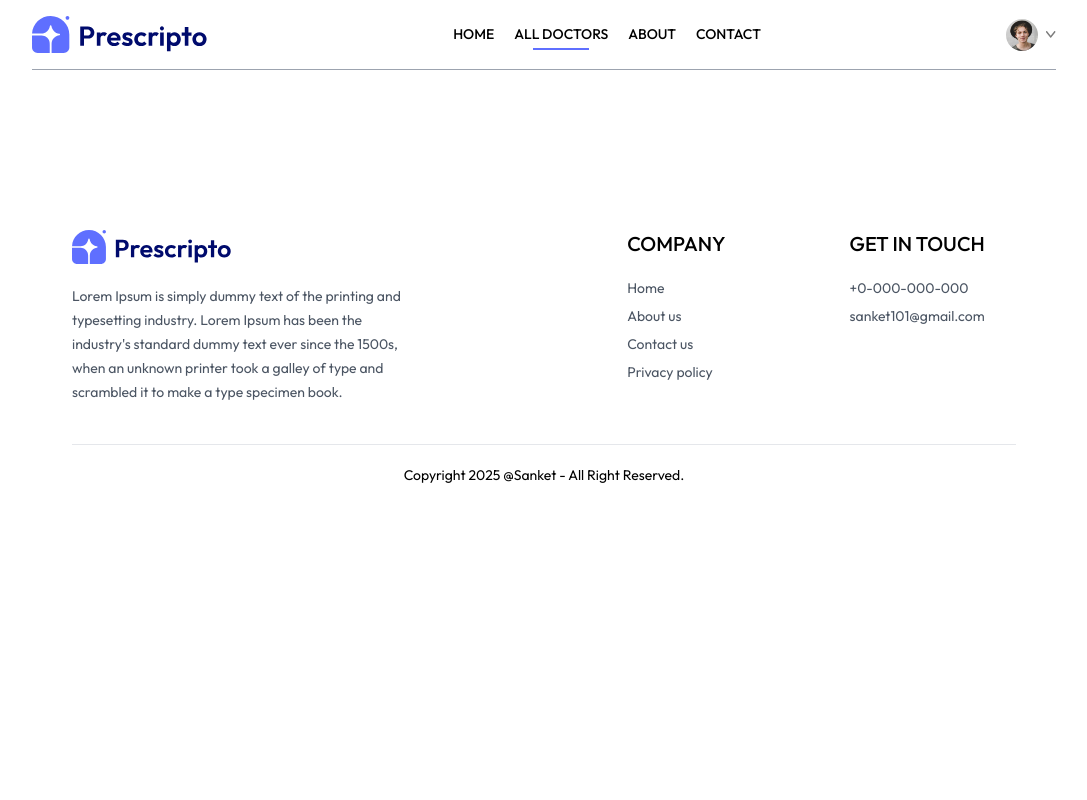
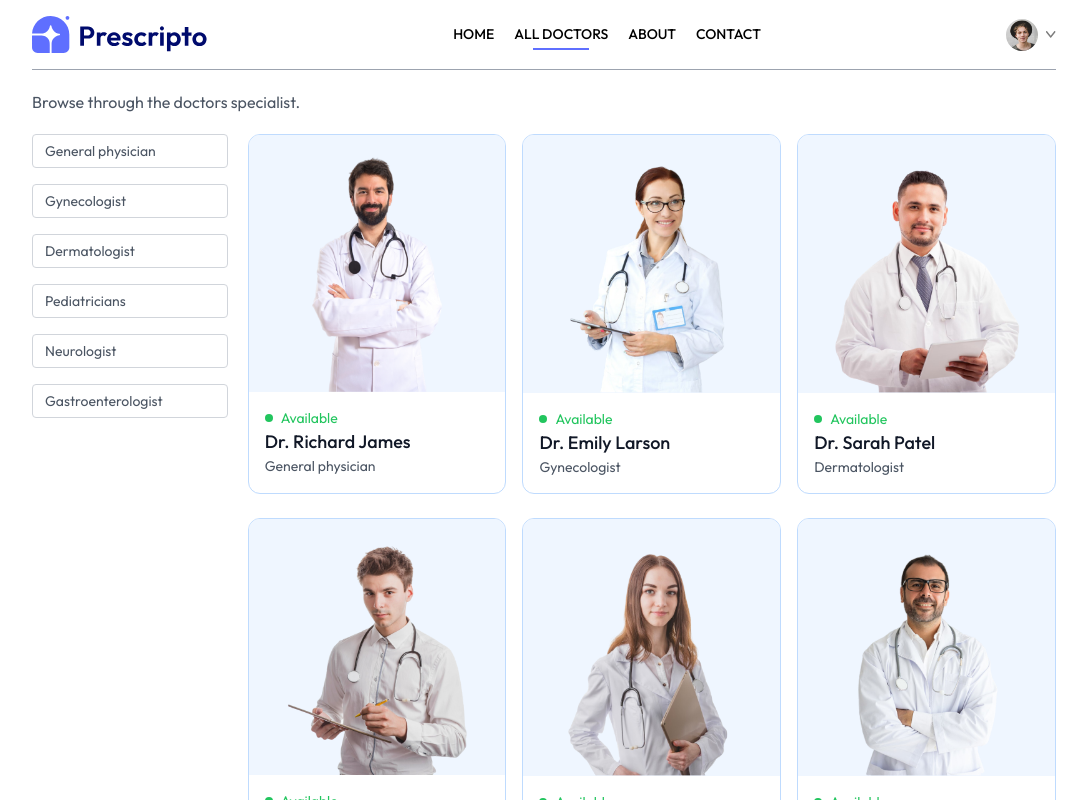
Before and after one commit to Sanket01-debug/Prescripto, a React (Vite) app in the folder frontend/: page /doctors in a window 1280 px wide. Shown: the top 800 px of the page, without its empty margins (96-1183 px from the left). Built offline with nearby package versions, Linux system fonts and the light colour scheme.

Commit message:
Enhance Doctors page with filtering and navigation for specialties

```diff
--- a/frontend/src/pages/Doctors.jsx
+++ b/frontend/src/pages/Doctors.jsx
@@ -1,15 +1,56 @@
-import React from 'react'
-import { useParams } from 'react-router-dom'
+import React, { useContext, useEffect, useState } from 'react'
+import { useNavigate, useParams } from 'react-router-dom'
+import { AppContext } from '../context/AppContext'
 
 const Doctors = () => {
 
   const { speciality } = useParams()
+  const[filterDoc, setFilterDoc] = useState([])
+  const navigate = useNavigate()
 
-  console.log(speciality)
+  const { doctors } = useContext(AppContext)
+
+  const applyFilter = () => {
+    if(speciality){
+      setFilterDoc(doctors.filter(doc => doc.speciality === speciality))
+    }else{
+      setFilterDoc(doctors)
+    }
+  }
+
+  useEffect(()=>{
+    applyFilter()
+  },[doctors, speciality])
 
   return (
     <div>
-
+      <p className='text-gray-600'>Browse through the doctors specialist.</p>
+      <div className='flex flex-col sm:flex-row items-start gap-5 mt-5'>
+        <div className='flex flex-col gap-4 text-sm text-gray-600'>
+          <p onClick={()=> speciality === 'General physician'? navigate('/doctors'): navigate('/doctors/General physician')} className={`w-[94w] sm:w-auto pl-3 py-1.5 pr-16 border border-gray-300 rounded transition-all cursor-pointer`}>General physician</p>
+          <p onClick={()=> speciality === 'Gynecologist'? navigate('/doctors'): navigate('/doctors/Gynecologist')} className={`w-[94w] sm:w-auto pl-3 py-1.5 pr-16 border border-gray-300 rounded transition-all cursor-pointer`}>Gynecologist</p>
+          <p onClick={()=> speciality === 'Dermatologist'? navigate('/doctors'): navigate('/doctors/Dermatologist')} className={`w-[94w] sm:w-auto pl-3 py-1.5 pr-16 border border-gray-300 rounded transition-all cursor-pointer`}>Dermatologist</p>
+          <p onClick={()=> speciality === 'Pediatricians'? navigate('/doctors'): navigate('/doctors/Pediatricians')} className={`w-[94w] sm:w-auto pl-3 py-1.5 pr-16 border border-gray-300 rounded transition-all cursor-pointer`}>Pediatricians</p>
+          <p onClick={()=> speciality === 'Neurologist'? navigate('/doctors'): navigate('/doctors/Neurologist')} className={`w-[94w] sm:w-auto pl-3 py-1.5 pr-16 border border-gray-300 rounded transition-all cursor-pointer`}>Neurologist</p>
+          <p onClick={()=> speciality === 'Gastroenterologist'? navigate('/doctors'): navigate('/doctors/Gastroenterologist')} className={`w-[94w] sm:w-auto pl-3 py-1.5 pr-16 border border-gray-300 rounded transition-all cursor-pointer`}>Gastroenterologist</p>
+        </div>
+        <div className='w-full grid grid-cols-auto gap-4 gap-y-6'>
+          {
+            filterDoc.map((item, index)=>(
+            <div onClick={()=>navigate(`/appointment/${item._id}`)} className='border border-blue-200 rounded-xl overflow-hidden cursor-pointer hover:translate-y-[-10px] transition-all duration-500' key={index}>
+                <img className='bg-blue-50'src={item.image} alt="" />
+                <div className='p-4'>
+                    <div className='flex items-center gap-2 text-sm text-center text-green-500'>
+                        <p className='w-2 h-2 bg-green-500 rounded-full'></p><p>Available</p>
+                    </div>
+                    <p className='text-gray-900 text-lg font-medium'>{item.name}</p>
+                    <p className='text-gray-600 text-sm'>{item.speciality}</p>
+                </div>
+            </div>
+        ))
+          }
+        </div>
+      </div>
     </div>
   )
 }
```
